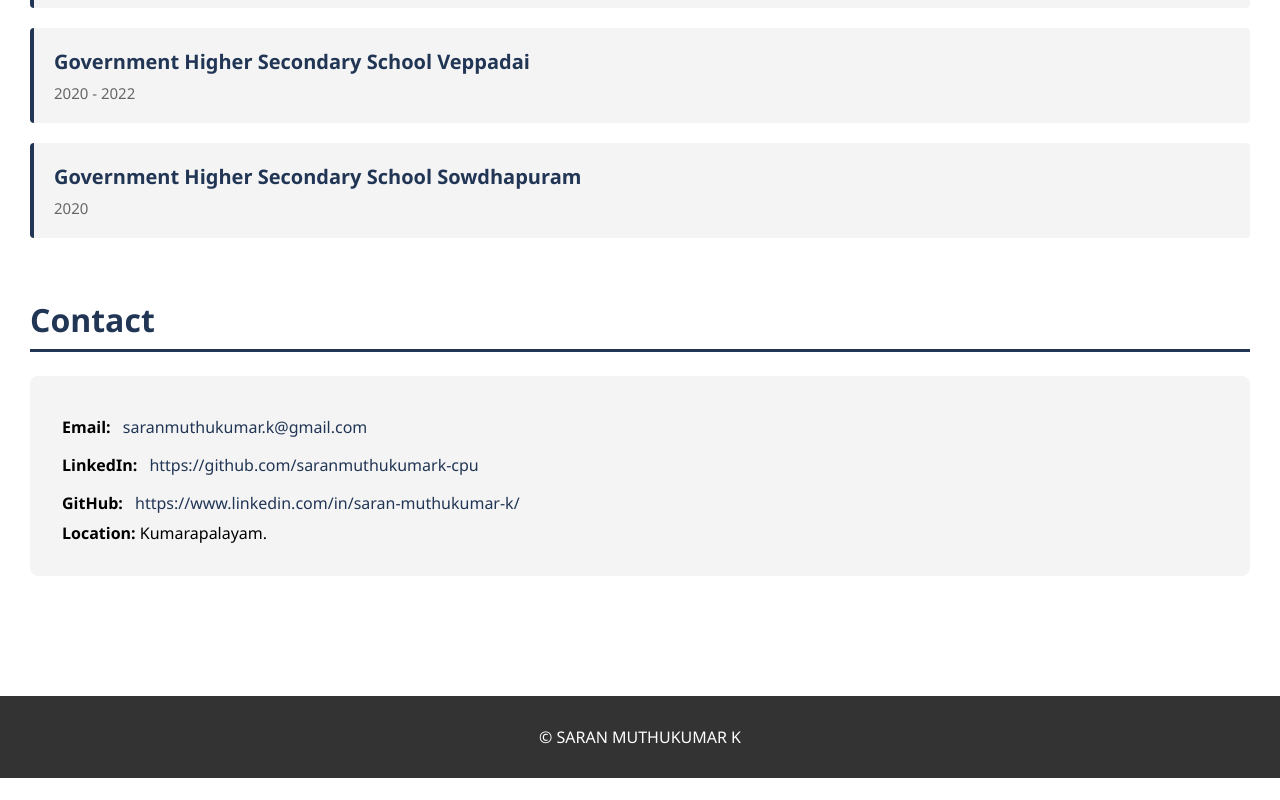
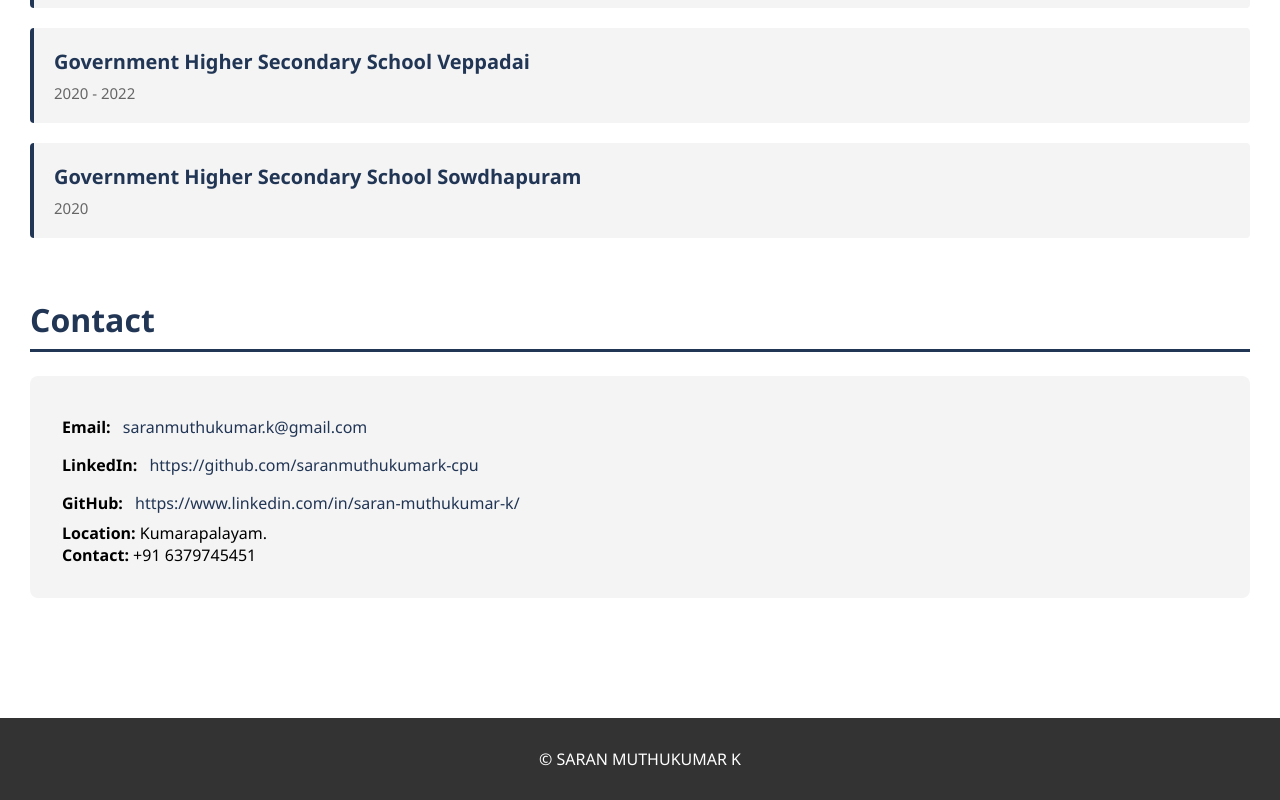
Before and after one commit to saranmuthukumark-cpu/Saran-Portfolio-, a plain HTML site: page index.html in a window 1280 px wide. Shown: the part 807-1607 px from the top of the page. Before the commit the page ends 1585 px from the top, so only its background shows below. Drawn offline with Linux system fonts and the light colour scheme.

Commit message:
Updated contact

```diff
--- a/index.html
+++ b/index.html
@@ -85,6 +85,7 @@
             >
           </p>
           <p><strong>Location:</strong> Kumarapalayam.</p>
+          <p><strong>Contact:</strong> +91 6379745451</p>
         </div>
       </section>
     </div>
```
